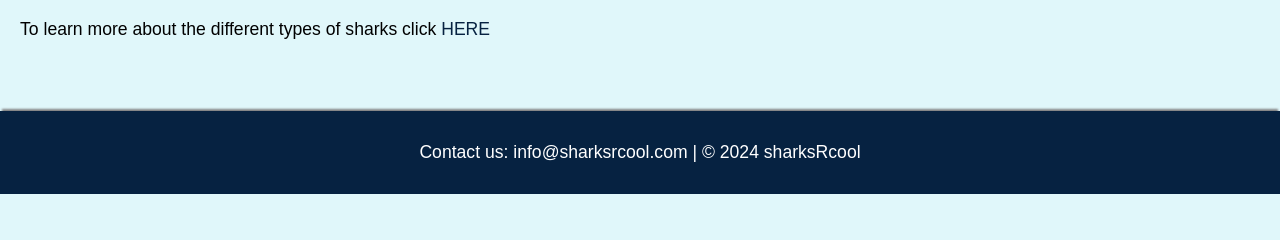
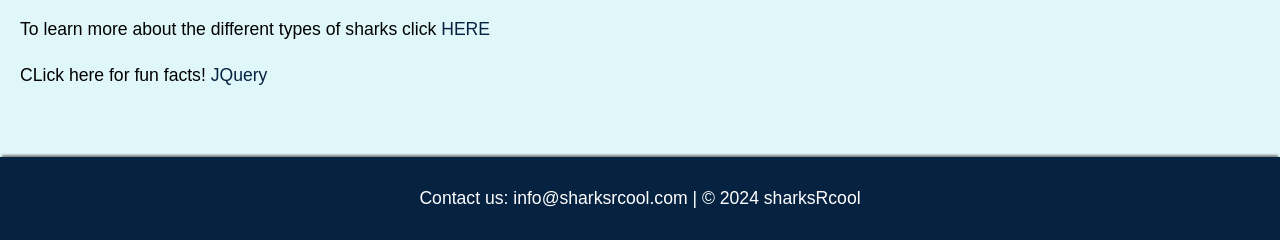
Before and after one commit to sarastortstrom/sarasharkfinal, a plain HTML site: page index.html in a window 1280 px wide. Shown: the part 1053-1293 px from the top of the page. Before the commit the page ends 1247 px from the top, so only its background shows below. Drawn offline with Linux system fonts and the light colour scheme.

Commit message:
Update index.html

```diff
--- a/index.html
+++ b/index.html
@@ -41,6 +41,7 @@
         <p>For more information on shark history click <a href=history.html>HERE</a>
         </p>
         <p>To learn more about the different types of sharks click <a href=types.html>HERE</a></p>
+        <p>CLick here for fun facts! <a href=jquery.html>JQuery</a></p>
     </section>
 
     <footer>
```
